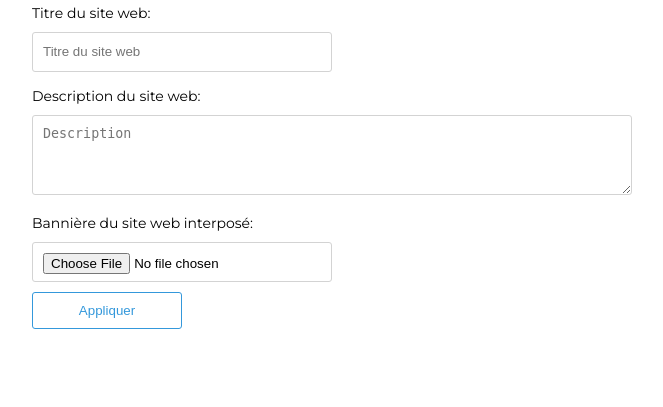
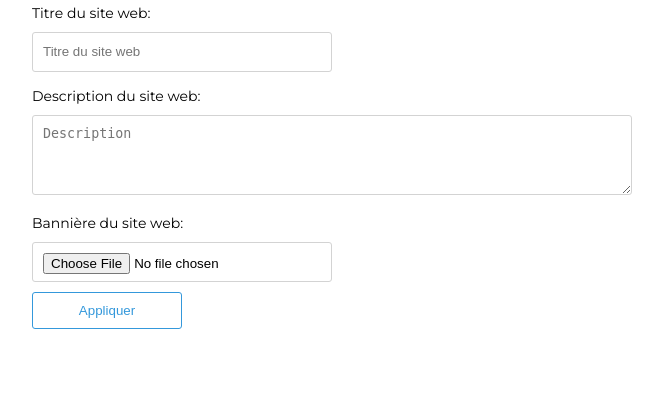
Before and after one commit to AngryKiller/Projet-NSI, a Flask app: template templates/admin/index.html in a window 1280 px wide. Shown: the part 233-640 px from the top of the page, without its empty margins (18-681 px from the left). Run offline with Flask 2, Linux system fonts and the light colour scheme; the template is opened without the code that fills it, so the values that code supplies are empty.

Commit message:
Fixed form label

```diff
--- a/templates/admin/index.html
+++ b/templates/admin/index.html
@@ -14,7 +14,7 @@
     <textarea class="form-control" id="newsContent" rows="3" placeholder="Description" name="websiteDesc">{{ settings[2] }}</textarea>
   </div>
             <div class="form-group">
-                <label for="banner">Bannière du site web interposé:</label>
+                <label for="banner">Bannière du site web:</label>
                 <input type="file" name="banner">
             </div>
     <div class="form-group">
```
